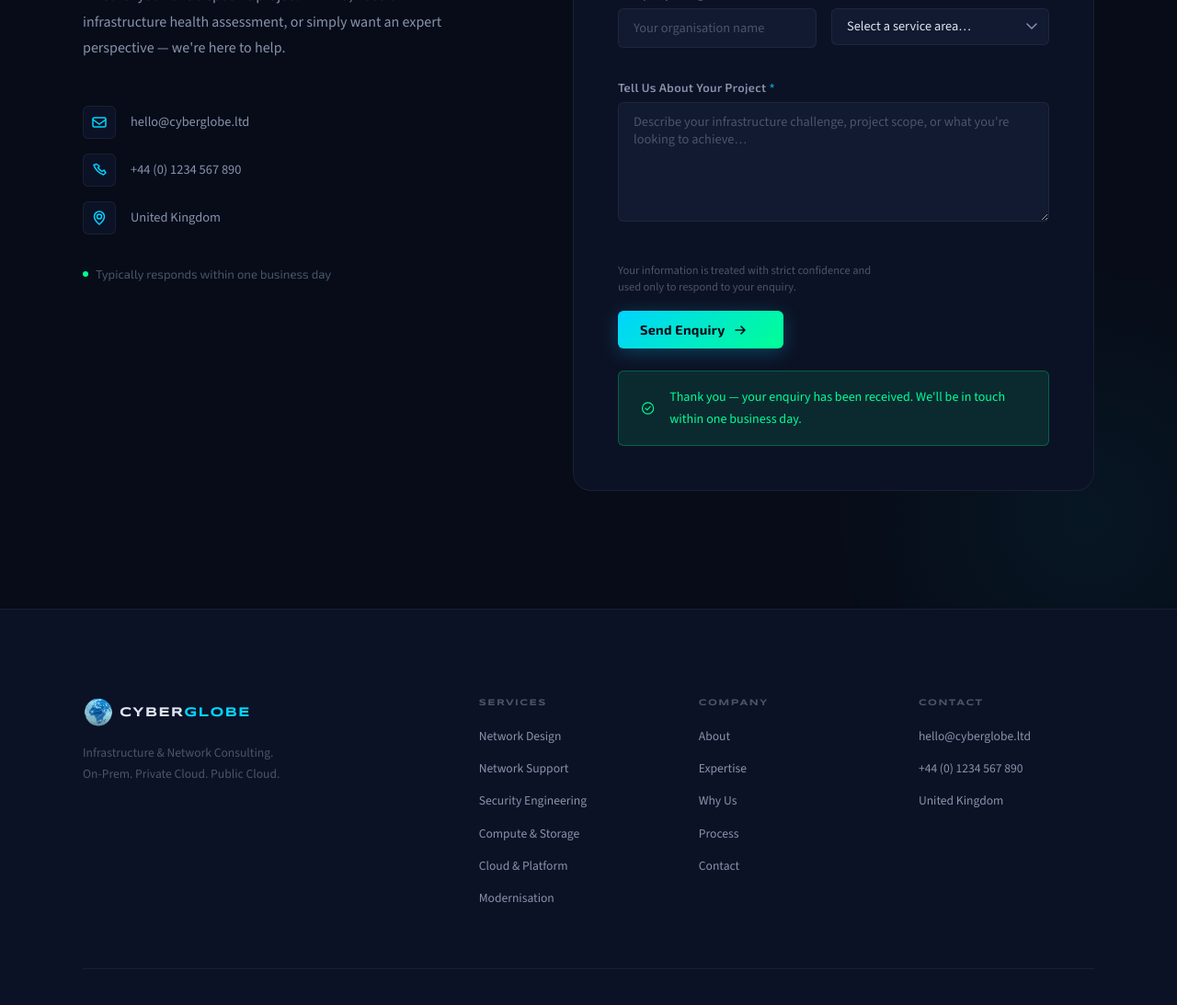
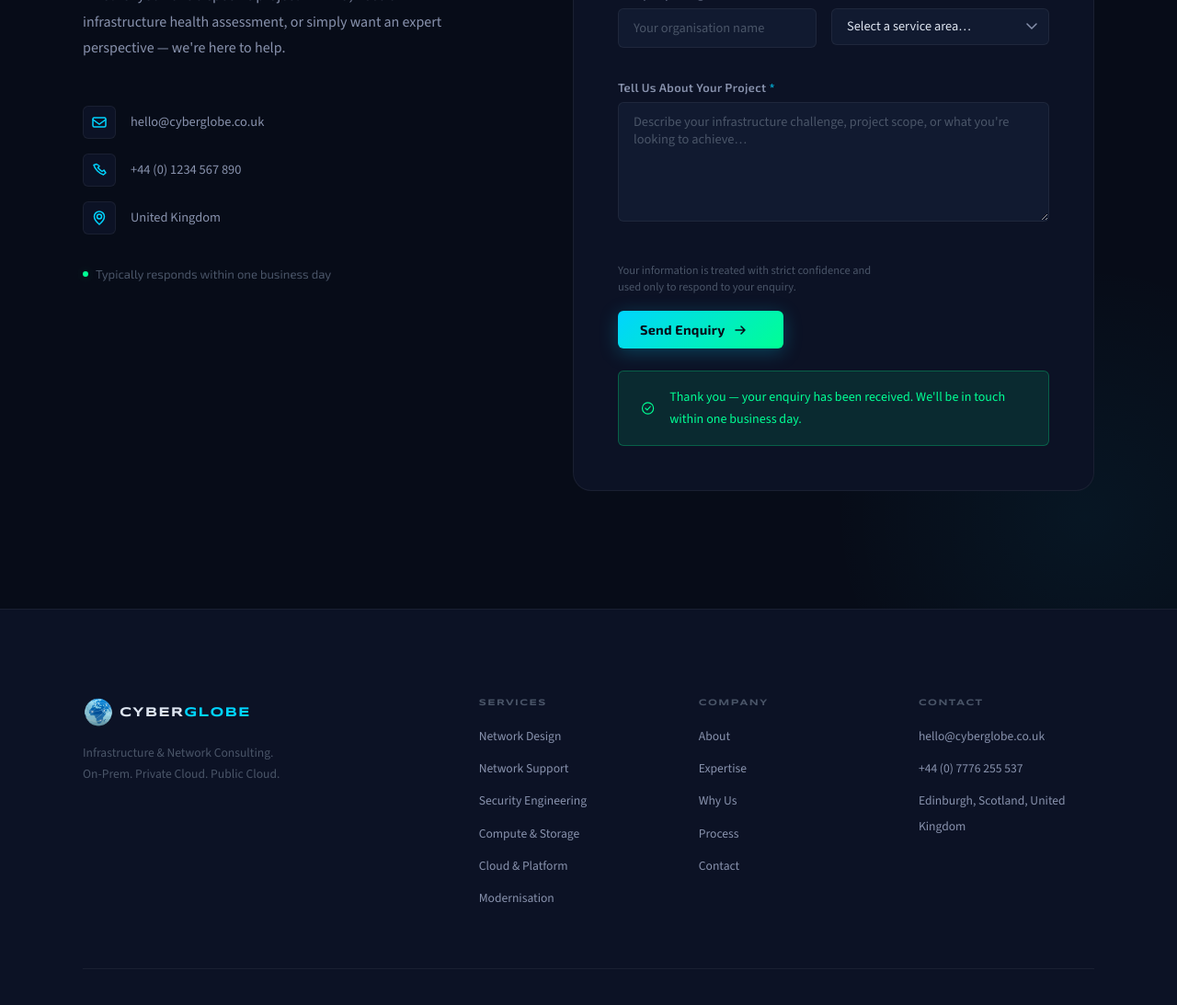
Before and after one commit to lateefwalana/cyberg.github.io, a plain HTML site: page index.html in a window 1280 px wide. Shown: the part 7360-8453 px from the top of the page at 92% size. Drawn offline with nearby package versions, Linux system fonts and the light colour scheme.

Commit message:
Updated email address

```diff
--- a/index.html
+++ b/index.html
@@ -739,7 +739,7 @@
             </p>
 
             <div class="contact-details">
-              <a class="contact-detail" href="mailto:hello@cyberglobe.ltd" aria-label="Email CyberGlobe">
+              <a class="contact-detail" href="mailto:hello@cyberglobe.co.uk" aria-label="Email CyberGlobe">
                 <!-- PLACEHOLDER: Replace email address -->
                 <span class="contact-detail__icon" aria-hidden="true">
                   <svg width="18" height="18" viewBox="0 0 18 18" fill="none">
@@ -747,7 +747,7 @@
                     <path d="M2 6l7 5 7-5" stroke="currentColor" stroke-width="1.5" stroke-linecap="round"/>
                   </svg>
                 </span>
-                <span>hello@cyberglobe.ltd</span>
+                <span>hello@cyberglobe.co.uk</span>
               </a>
               <a class="contact-detail" href="tel:+441234567890" aria-label="Call CyberGlobe">
                 <!-- PLACEHOLDER: Replace phone number -->
@@ -929,9 +929,9 @@
             <h3 class="footer-nav-heading">Contact</h3>
             <ul>
               <!-- PLACEHOLDER: Replace with real contact details -->
-              <li><a href="mailto:hello@cyberglobe.ltd">hello@cyberglobe.ltd</a></li>
-              <li><a href="tel:+441234567890">+44 (0) 1234 567 890</a></li>
-              <li><span>United Kingdom</span></li>
+              <li><a href="mailto:hello@cyberglobe.co.uk">hello@cyberglobe.co.uk</a></li>
+              <li><a href="tel:+447776255537">+44 (0) 7776 255 537</a></li>
+              <li><span>Edinburgh, Scotland, United Kingdom</span></li>
             </ul>
           </div>
         </nav>
```
